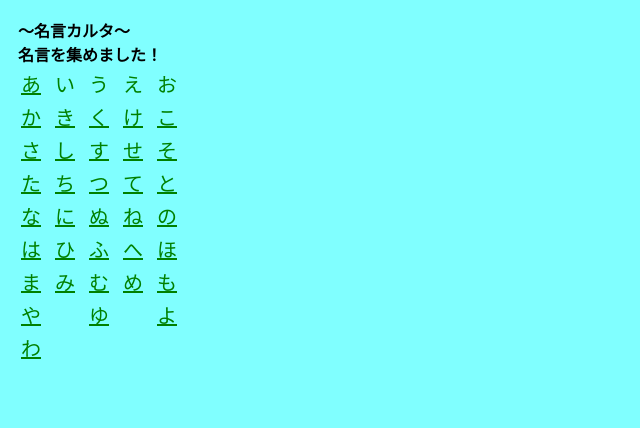
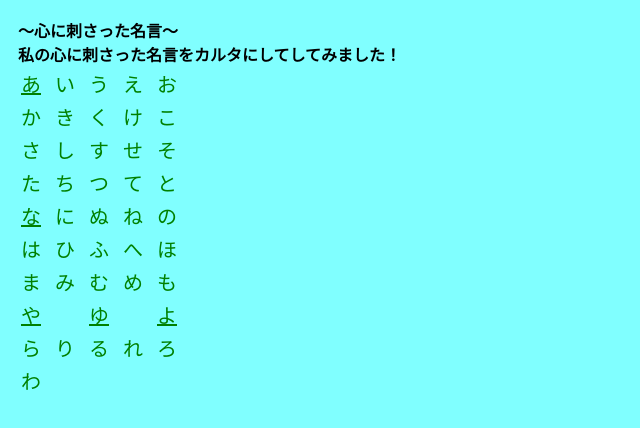
Before and after one commit to iyassen/-, a plain HTML site: page index.html in a window 1280 px wide. Shown: the whole page, without its empty margins (0-640 px from the left). Drawn offline with Linux system fonts and the light colour scheme.

Commit message:
Add files via upload

```diff
--- a/index.html
+++ b/index.html
@@ -2,13 +2,13 @@
 <html lang="ja">
 <head>
 	<meta charset="UTF-8">
-	<title>名言カルタ</title>
+	<title>心に刺さった名言</title>
 	<link rel="stylesheet" href="./test.css">
 </head>
 <body>
-		<strong>～名言カルタ～</strong>
+		<strong>～心に刺さった名言～</strong>
 		<div>
-		<strong>名言を集めました！</strong>
+		<strong>私の心に刺さった名言をカルタにしてしてみました！</strong>
 		</div>
     <table>
 	  <tr>
@@ -19,46 +19,46 @@
 	    <td>お</a></td>
 	  </tr>
 	  <tr>
-	    <td><a href=" ">か</a></td>
-	    <td><a href=" ">き</a></td>
-	    <td><a href=" ">く</a></td>
-	    <td><a href=" ">け</a></td>
-	    <td><a href=" ">こ</a></td>
+	    <td>か</a></td>
+	    <td>き</a></td>
+	    <td>く</a></td>
+	    <td>け</a></td>
+	    <td>こ</a></td>
 	  </tr>
 	  <tr>
-	    <td><a href=" ">さ</a></td>
-	    <td><a href=" ">し</a></td>
-	    <td><a href=" ">す</a></td>
-	    <td><a href=" ">せ</a></td>
-	    <td><a href=" ">そ</a></td>
+	    <td>さ</a></td>
+	    <td>し</a></td>
+	    <td>す</a></td>
+	    <td>せ</a></td>
+	    <td>そ</a></td>
 	  </tr>
 	  <tr>
-	    <td><a href=" ">た</a></td>
-	    <td><a href=" ">ち</a></td>
-	    <td><a href=" ">つ</a></td>
-	    <td><a href=" ">て</a></td>
-	    <td><a href=" ">と</a></td>
+	    <td>た</a></td>
+	    <td>ち</a></td>
+	    <td>つ</a></td>
+	    <td>て</a></td>
+	    <td>と</a></td>
 	  </tr>
 	  <tr>
 	    <td><a href="./na.png">な</a></td>
-	    <td><a href=" ">に</a></td>
-	    <td><a href=" ">ぬ</a></td>
-	    <td><a href=" ">ね</a></td>
-	    <td><a href=" ">の</a></td>
+	    <td>に</a></td>
+	    <td>ぬ</a></td>
+	    <td>ね</a></td>
+	    <td>の</a></td>
 	  </tr>
 	  <tr>
-	    <td><a href=" ">は</a></td>
-	    <td><a href=" ">ひ</a></td>
-	    <td><a href=" ">ふ</a></td>
-	    <td><a href=" ">へ</a></td>
-	    <td><a href=" ">ほ</a></td>
+	    <td>は</a></td>
+	    <td>ひ</a></td>
+	    <td>ふ</a></td>
+	    <td>へ</a></td>
+	    <td>ほ</a></td>
 	  </tr>
 	  <tr>
-	    <td><a href=" ">ま</a></td>
-	    <td><a href=" ">み</a></td>
-	    <td><a href=" ">む</a></td>
-	    <td><a href=" ">め</a></td>
-	    <td><a href=" ">も</a></td>
+	    <td>ま</a></td>
+	    <td>み</a></td>
+	    <td>む</a></td>
+	    <td>め</a></td>
+	    <td>も</a></td>
 	  </tr>
 	  <tr>
 	    <td><a href=" ">や</a></td>
@@ -68,7 +68,14 @@
 	    <td><a href=" ">よ</a></td>
 	  </tr>
 	  <tr>
-	    <td><a href=" ">わ</a></td>
+	    <td>ら</a></td>
+	    <td>り</a></td>
+	    <td>る</a></td>
+	    <td>れ</a></td>
+	    <td>ろ</a></td>
+	  </tr>
+	  <tr>
+	    <td>わ</a></td>
 	  </tr>
 	  </table>
 </body>
```
